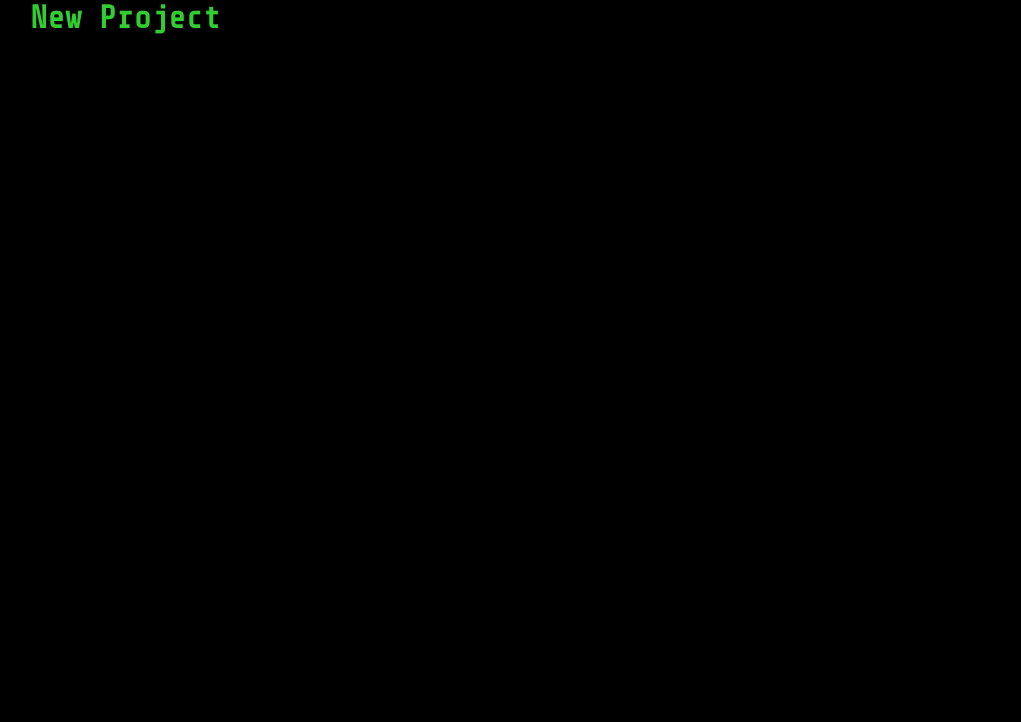
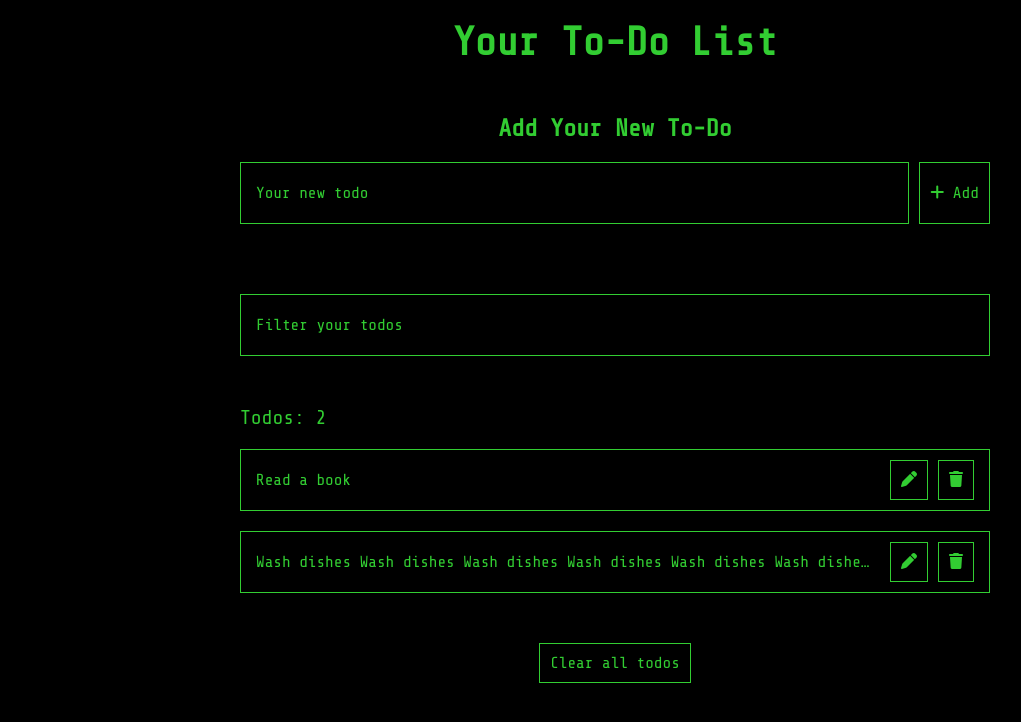
Before and after one commit to molghi/todolist, a website built with webpack: page src/template.html in a window 1280 px wide. Shown: the whole page, without its empty margins (25-1046 px from the left). Built offline with nearby package versions, Linux system fonts and the light colour scheme.

Commit message:
added styles

```diff
--- /dev/null
+++ b/src/styles/initial.scss
@@ -0,0 +1,109 @@
+$accent: #32CD32;
+/* slightly paler than 'lime' but brighter than 'green' */
+$bg: #000;
+$fontsize: 16px;
+
+// =============================================================================================
+
+*,
+*:before,
+*:after {
+    padding: 0;
+    margin: 0;
+    border: 0;
+    box-sizing: border-box;
+}
+
+body {
+    background-color: $bg;
+    color: $accent;
+    font-size: $fontsize;
+    font-family: "Share Tech Mono", "Monaco", "Courier New", monospace, sans-serif;
+    /* text-shadow: 0 0 10px $accent; */
+}
+
+input,
+button,
+select,
+textarea {
+    cursor: pointer;
+    background-color: transparent;
+    color: inherit;
+    font-family: inherit;
+    border: 1px solid $accent;
+    outline: none;
+    padding: 10px;
+    font-size: inherit;
+    transition: box-shadow .3s;
+}
+
+button {
+    transition: all .3s;
+}
+
+input:focus,
+textarea:focus {
+    box-shadow: 0 0 10px $accent;
+}
+
+button:hover {
+    background-color: $accent;
+    color: $bg;
+    box-shadow: 0 0 10px $accent;
+}
+
+button:active {
+    box-shadow: 0 0 1px $accent;
+}
+
+textarea {
+    resize: vertical;
+}
+
+button {
+    cursor: pointer;
+}
+
+input::placeholder {
+    color: inherit;
+    font-family: inherit;
+    opacity: 1;
+}
+
+// =============================================================================================
+
+
+//  TO MAKE IT RESPONSIVE
+
+$minwidth: 320px;
+
+$mw: 750; // the width of the content, the container width
+
+$md1: $mw+12; // 1st breakpoint
+$md2: 992.98; // for tablets, 1024х768px is a size of a little PC monitor or iPad
+$md3: 767.98; // for large phones; less than 768px is the hamburger menu time
+$md4: 479.98; // for small phones
+
+
+// =============================================================================================
+
+.container {
+    max-width: $mw+px;
+    margin: 0 auto;
+    width: 100%;
+
+    // @media (max-width: $md1+px) {
+    //     max-width: 970px;
+    // }
+
+    // @media (max-width: $md2+px) {
+    //     max-width: 750px;
+    // }
+
+    @media (max-width: $md3+px) {
+        max-width: none;
+        padding: 0 10px;
+    }
+}
+
+// =============================================================================================
--- a/src/styles/main.scss
+++ b/src/styles/main.scss
@@ -1,112 +1,7 @@
-$accent: #32CD32;  /* slightly paler than 'lime' but brighter than 'green' */
-$bg: #000;
-$fontsize: 16px;
-
-// =============================================================================================
-
-*,
-*:before,
-*:after {
-    padding: 0;
-    margin: 0;
-    border: 0;
-    box-sizing: border-box;
-}
-
-body {
-    background-color: $bg;
-    color: $accent;
-    font-size: $fontsize;
-    font-family: "Share Tech Mono", "Monaco", "Courier New", monospace, sans-serif;
-    /* text-shadow: 0 0 10px $accent; */
-}
-
-input,
-button,
-select,
-textarea {
-    cursor: pointer;
-    background-color: transparent;
-    color: inherit;
-    font-family: inherit;
-    border: 1px solid $accent;
-    outline: none;
-    padding: 10px;
-    font-size: inherit;
-    transition: box-shadow .3s;
-}
-
-button {
-    transition: all .3s;
-}
-
-input:focus,
-textarea:focus {
-    box-shadow: 0 0 10px $accent;
-}
-
-button:hover {
-    background-color: $accent;
-    color: $bg;
-    box-shadow: 0 0 10px $accent;
-}
-
-button:active {
-    box-shadow: 0 0 1px $accent;
-}
-
-textarea {
-    resize: vertical;
-}
-
-button {
-    cursor: pointer;
-}
-
-input::placeholder {
-    color: inherit;
-    font-family: inherit;
-    opacity: 1;
-}
-
-// =============================================================================================
-
-
-//  TO MAKE IT RESPONSIVE
-
-$minwidth: 320px;
-
-$mw: 1170; // the width of the content, the container width
-
-$md1: $mw+12; // 1st breakpoint
-$md2: 992.98; // for tablets, 1024х768px is a size of a little PC monitor or iPad
-$md3: 767.98; // for large phones; less than 768px is the hamburger menu time
-$md4: 479.98; // for small phones
-
-
-// =============================================================================================
-
-.container {
-    max-width: $mw+px;
-    margin: 0 auto;
-    width: 100%;
-
-    @media (max-width: $md1+px) {
-        max-width: 970px;
-    }
-
-    @media (max-width: $md2+px) {
-        max-width: 750px;
-    }
-
-    @media (max-width: $md3+px) {
-        max-width: none;
-        padding: 0 10px;
-    }
-}
-
-// =============================================================================================
-
 
 
 // it is a good practice to split your code into different files and then import them here
+
+
+@use './initial';
+@use './page';
--- /dev/null
+++ b/src/styles/page.scss
@@ -0,0 +1,108 @@
+@use './initial' as *;
+
+.section {
+
+    margin-top: 20px;
+
+    h1 {
+        text-align: center;
+        margin-bottom: 50px;
+        font-size: 40px;
+    }
+
+    h2 {
+        text-align: center;
+        margin-bottom: 20px;
+    }
+
+    form {
+        display: flex;
+        column-gap: 10px;
+        text-align: center;
+        margin-bottom: 70px;
+        .form-input {
+            flex-grow: 1;
+        }
+
+        .form-btn {
+            min-width: 71px;
+        }
+    }
+
+
+
+
+    .items {
+        text-align: center;
+
+        .filter {
+            margin-bottom: 50px;
+            .filter-input {
+                width: 100%;
+            }
+        }
+
+        &__title {
+            text-align: left;
+            margin-bottom: 20px;
+            font-size: 20px;
+        }
+
+
+        .item {
+            display: flex;
+            align-items: center;
+            justify-content: space-between;
+            column-gap: 10px;
+            border: 1px solid $accent;
+            padding: 10px 15px;
+            margin-bottom: 20px;
+            transition: box-shadow .2s;
+            &:last-of-type {
+                margin-bottom: 50px;
+            }
+            &:hover {
+                box-shadow: 0 0 10px $accent;
+            }
+            &__name {
+                max-width: 615px;
+                overflow: hidden;
+                text-overflow: ellipsis;
+                white-space: nowrap;
+            }
+
+            &__btns {
+                display: flex;
+                align-items: center;
+                column-gap: 10px;
+            }
+
+            &__btn {}
+
+            &__btn--edit {}
+
+            &__btn--remove {}
+        }
+
+        .clear-btn {}
+
+    }
+
+    input {
+        min-height: 62px;
+        padding-left: 15px;
+        &::placeholder {
+                transition: opacity .3s;
+            }
+
+            &:focus::placeholder {
+                opacity: 0.3;
+            }
+    }
+
+    button {
+        &:focus {
+                box-shadow: 0 0 10px $accent;
+            }
+    }
+}
--- a/src/template.html
+++ b/src/template.html
@@ -5,6 +5,7 @@
     <meta http-equiv="X-UA-Compatible" content="IE=edge">
     <meta name="viewport" content="width=device-width, initial-scale=1.0">
     <link href="https://fonts.googleapis.com/css2?family=Share+Tech+Mono&display=swap" rel="stylesheet">
+    <link rel="stylesheet" href="https://cdnjs.cloudflare.com/ajax/libs/font-awesome/6.0.0-beta3/css/all.min.css">
     <title><%= htmlWebpackPlugin.options.title %></title>
 </head>
 <body>
@@ -14,6 +15,49 @@
 
             <h1><%= htmlWebpackPlugin.options.title %></h1>
 
+            <h2>Add Your New To-Do</h2>
+
+            <form action="">
+                <input tabindex="1" class="form-input" type="text" placeholder="Your new todo">
+                <button tabindex="2" class="form-btn">
+                    <i class="fa-solid fa-plus"></i>
+                    Add
+                </button>
+            </form>
+
+            <div class="items">
+                <div class="filter">
+                    <input tabindex="3" class="filter-input" type="text" placeholder="Filter your todos">
+                </div>
+
+                <div class="items__title">Todos: <span>2</span></div>
+
+                <div class="item">
+                    <div class="item__name" title="Read a book">Read a book</div>
+                    <div class="item__btns">
+                        <button class="item__btn item__btn--edit" title="Edit">
+                            <i class="fa-solid fa-pen"></i>
+                        </button>
+                        <button class="item__btn item__btn--remove" title="Delete">
+                            <i class="fa-solid fa-trash"></i>
+                        </button>
+                    </div>
+                </div>
+                <div class="item">
+                    <div class="item__name" title="Wash dishes">Wash dishes Wash dishes Wash dishes Wash dishes Wash dishes Wash dishes Wash dishes</div>
+                    <div class="item__btns">
+                        <button class="item__btn item__btn--edit" title="Edit">
+                            <i class="fa-solid fa-pen"></i>
+                        </button>
+                        <button class="item__btn item__btn--remove" title="Delete">
+                            <i class="fa-solid fa-trash"></i>
+                        </button>
+                    </div>
+                </div>
+
+                <button class="clear-btn">Clear all todos</button>
+            </div>
+
             <div id="root"></div>
 
         </div>
--- a/webpack.config.js
+++ b/webpack.config.js
@@ -48,7 +48,7 @@ module.exports = {
     },
     plugins: [
         new HtmlWebpackPlugin({
-            title: 'New Project',
+            title: 'Your To-Do List',
             filename: 'index.html',
             template: 'src/template.html'
         }),
```
Also changed, not shown: 1 other file.
